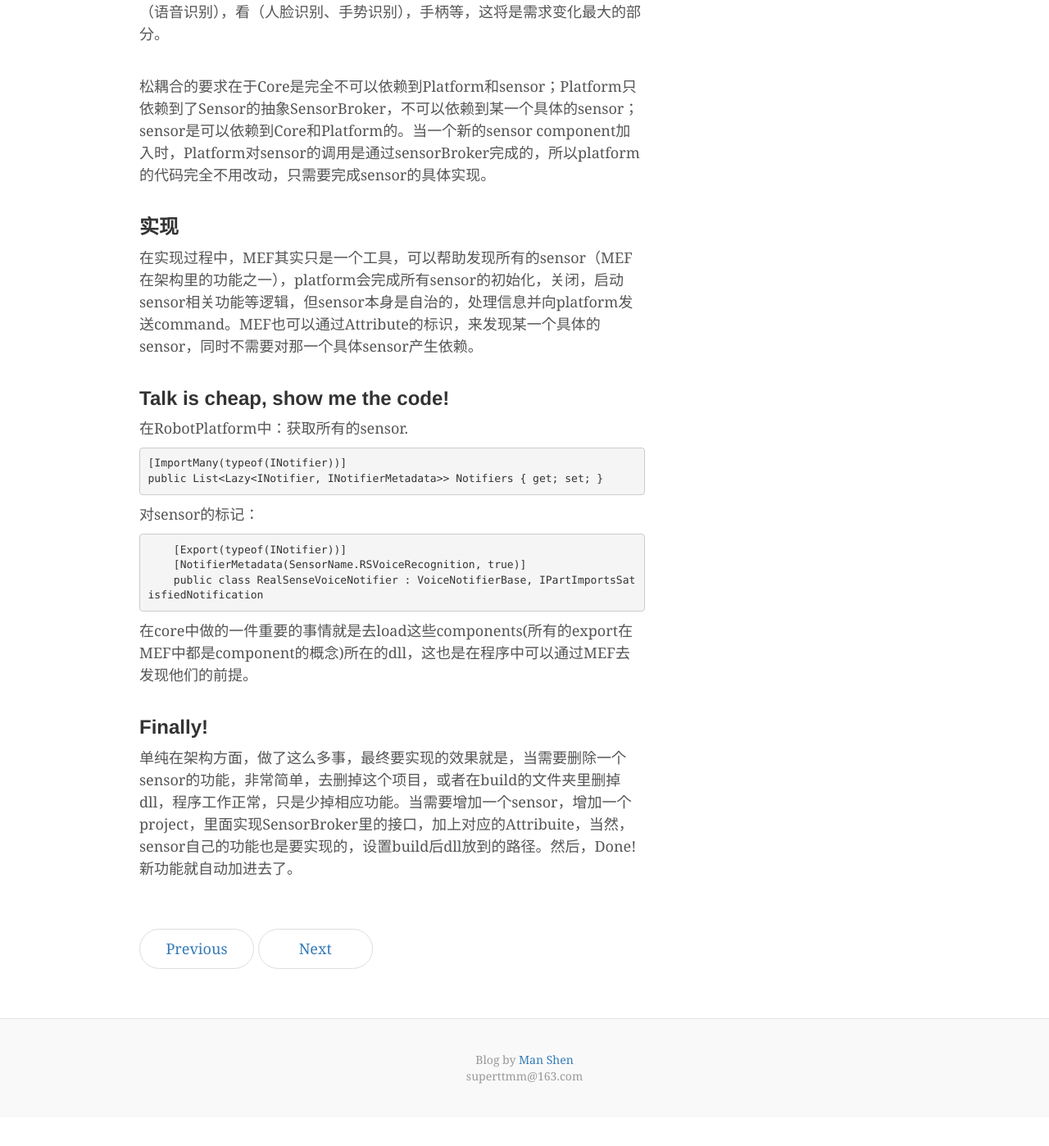
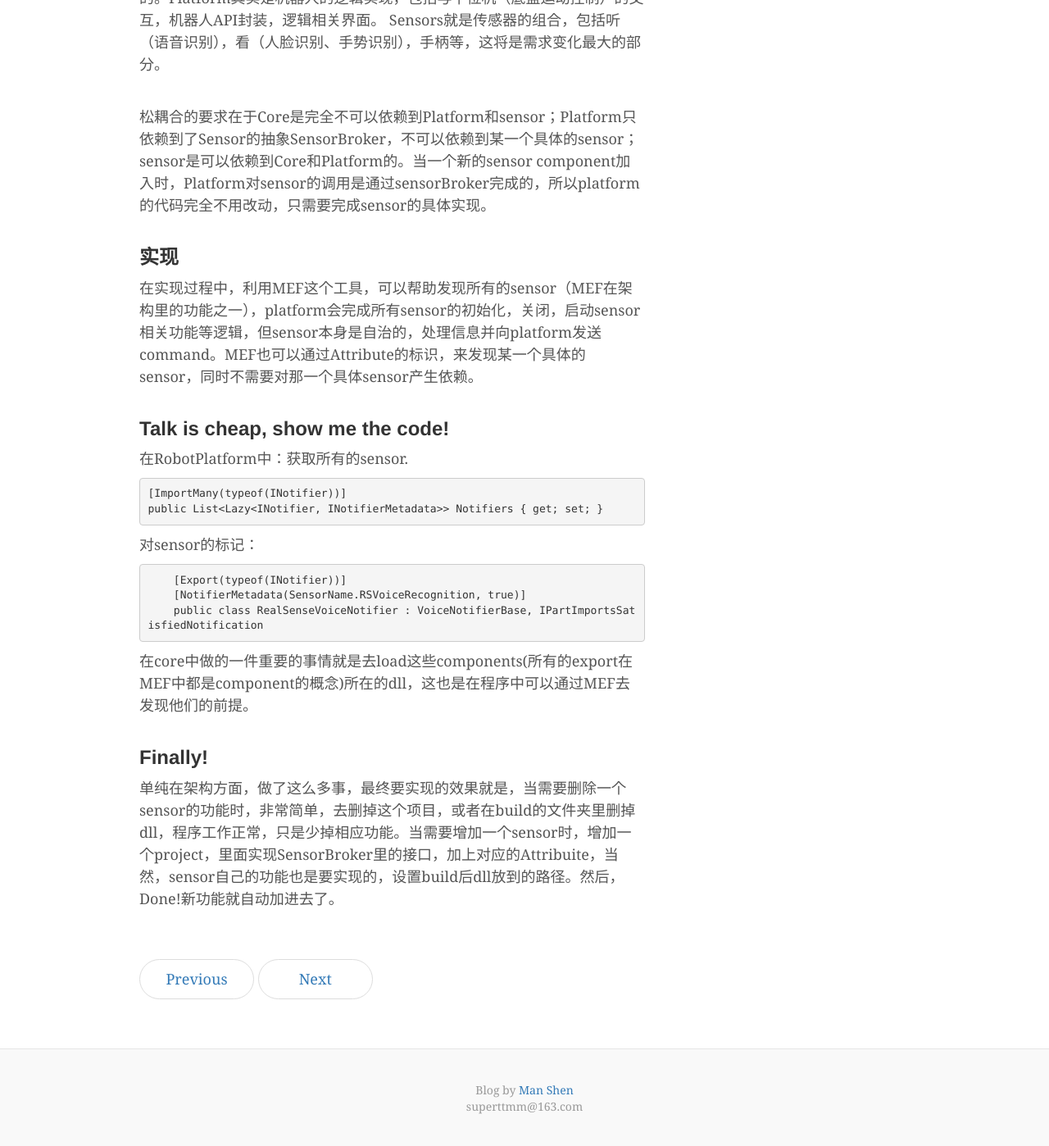
Before and after one commit to MoonTTMM/manshen, a Jekyll site: the page built from _posts/2016-4-9-MEF-CSharp-Architecture.html, in a window 1280 px wide and 1400 px high, scrolled down 987 px. Shown: the whole window at 82% size. Built offline with Jekyll 4.4.1, drawn with Linux system fonts in a browser that asks for light colours; nearby versions of some CDN libraries; before the commit the page ends 2350 px from its top, so only the background shows below that; some of the changed text lies outside the part shown.

Commit message:
项目总结

```diff
--- a/_posts/2016-4-9-MEF-CSharp-Architecture.html
+++ b/_posts/2016-4-9-MEF-CSharp-Architecture.html
@@ -15,8 +15,10 @@
 </p>
 <p>
 1. 帮助你面向接口编程。当然，不使用MEF依然可以实现这一点，这是面向对象的原则之一。
+</p>
+<p>
 2. 帮助你管理与发现components（discoverable at runtime）。当然，这个可以通过反射实现，但MEF帮助你更好的封装了这些实现。
-（<a href="http://www.codeproject.com/Articles/376033/From-Zero-to-Proficient-with-MEF">Tutorial与基本的best practise</a>)
+（<a href="http://www.codeproject.com/Articles/376033/From-Zero-to-Proficient-with-MEF">Tutorial与基本的best practise for MEF</a>)
 </p>
 <br/>
 
@@ -33,7 +35,7 @@
 
 <h3> <b> 实现 </b> </h3>
 <p>
-在实现过程中，MEF其实只是一个工具，可以帮助发现所有的sensor（MEF在架构里的功能之一），platform会完成所有sensor的初始化，关闭，启动sensor相关功能等逻辑，但sensor本身是自治的，处理信息并向platform发送command。MEF也可以通过Attribute的标识，来发现某一个具体的sensor，同时不需要对那一个具体sensor产生依赖。
+在实现过程中，利用MEF这个工具，可以帮助发现所有的sensor（MEF在架构里的功能之一），platform会完成所有sensor的初始化，关闭，启动sensor相关功能等逻辑，但sensor本身是自治的，处理信息并向platform发送command。MEF也可以通过Attribute的标识，来发现某一个具体的sensor，同时不需要对那一个具体sensor产生依赖。
 </p>
 <br />
 <h3><b>Talk is cheap, show me the code!</b></h3>
@@ -58,5 +60,5 @@
 <br />
 <h3><b>Finally!</b></h3>
 <p>
-单纯在架构方面，做了这么多事，最终要实现的效果就是，当需要删除一个sensor的功能，非常简单，去删掉这个项目，或者在build的文件夹里删掉dll，程序工作正常，只是少掉相应功能。当需要增加一个sensor，增加一个project，里面实现SensorBroker里的接口，加上对应的Attribuite，当然，sensor自己的功能也是要实现的，设置build后dll放到的路径。然后，Done!新功能就自动加进去了。
+单纯在架构方面，做了这么多事，最终要实现的效果就是，当需要删除一个sensor的功能时，非常简单，去删掉这个项目，或者在build的文件夹里删掉dll，程序工作正常，只是少掉相应功能。当需要增加一个sensor时，增加一个project，里面实现SensorBroker里的接口，加上对应的Attribuite，当然，sensor自己的功能也是要实现的，设置build后dll放到的路径。然后，Done!新功能就自动加进去了。
 </p>
```
Also changed, not shown: _posts/2016-4-13-Management-problem-for-R&D.html (added, +22 -0 lines), _posts/2016-3-31-perforce-config.html (renamed from _posts/2016-3-31-hello-world.html).
